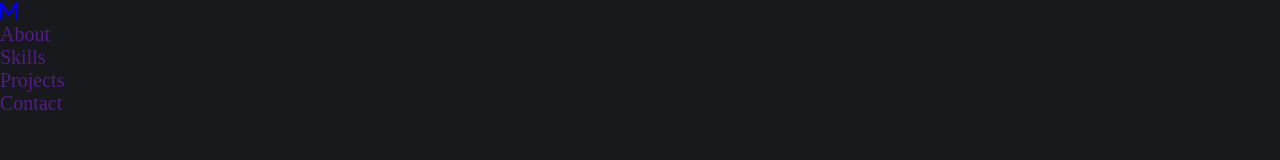
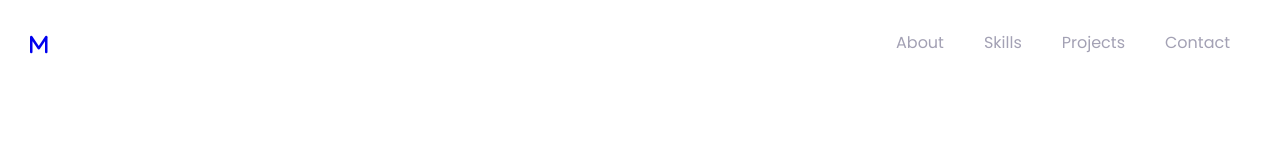
Before and after one commit to mirayaabrodi/My-Protfolio, a plain HTML site: page index.html in a window 1280 px wide. Drawn offline with Linux system fonts and the light colour scheme.

Commit message:
🧭  style  navbar

```diff
--- a/css/style.css
+++ b/css/style.css
@@ -1,20 +1,28 @@
 :root {
-  --blue: #6796ff;
+    /* Dark Mode */
+  --blue: #5d90ff;
   --coal: #17191d;
-  --dark-grey: #8892b0;
-  --light-grey: #d2dfff;
+  --d-dark-grey: #8892b0;
+  --d-light-grey: #d2dfff;
+
+  /* Ligth Mode */
+  --white: #fff;
+  --l-dark-grey: #52545f;
+  --l-light-grey: #a3a1b4;
 }
 
 * {
   margin: 0;
   padding: 0;
   box-sizing: border-box;
+  font-family: 'Poppins', sans-serif;
+  /* outline: red solid 2px; */
+
 }
 
 body {
-  background: var(--coal);
   font-size: calc(20 / 16 * 1rem);
-  color: var(--dark-grey);
+  color: var(--l-light-grey);
 }
 
 ul {
@@ -24,3 +32,30 @@ ul {
 a {
   text-decoration: none;
 }
+
+/* Navbar */
+
+.navbar {
+  padding: 30px;
+  display: flex;
+  background: var(--white);
+  justify-content: space-between;
+}
+
+.navbar .nav-menu {
+    display: flex;
+}
+
+
+.navbar .nav-menu .nav-item {
+    padding: 0 20px;
+    font-size: 1rem;
+}
+
+.navbar .nav-menu .nav-item a, .navbar .nav-menu .nav-item a:visited{
+color: var(--l-light-grey);
+transition: all .3s ease;
+}
+.navbar .nav-menu .nav-item a:hover{
+color: var(--blue);
+    }
```
